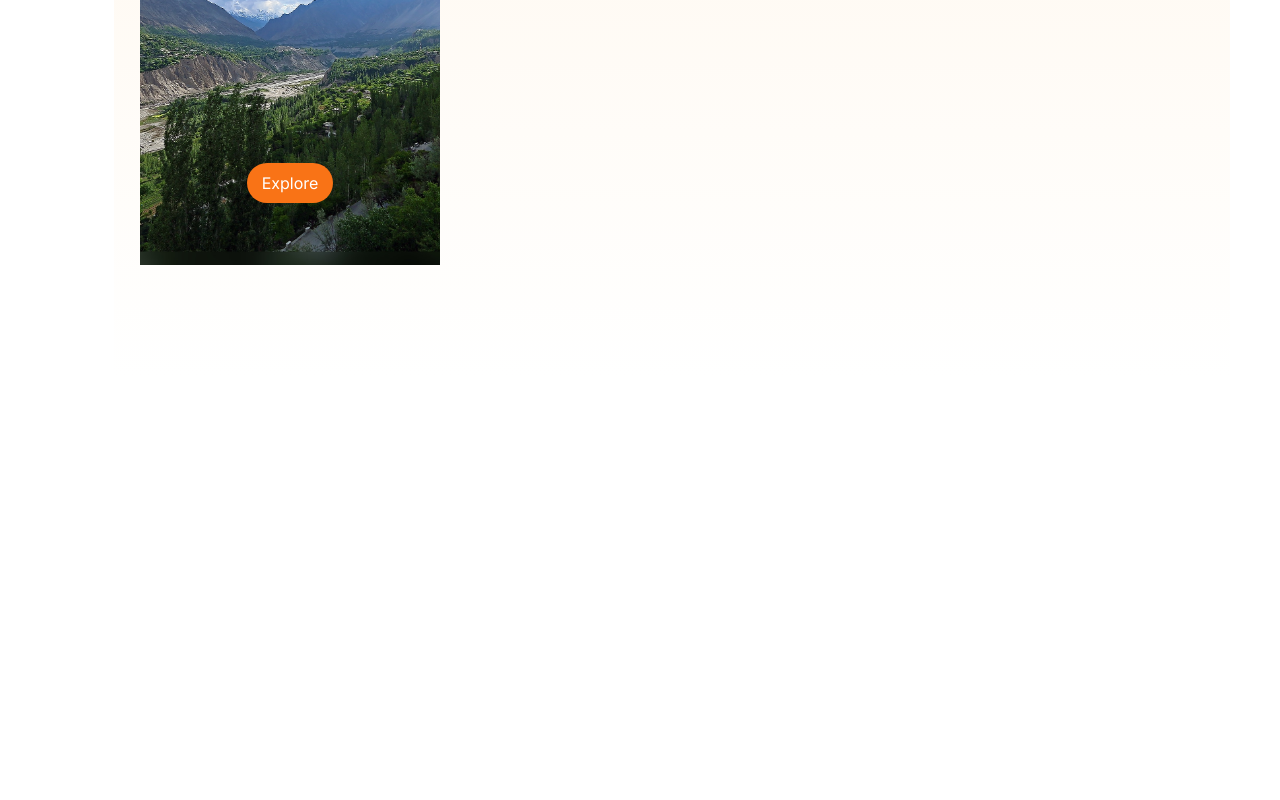
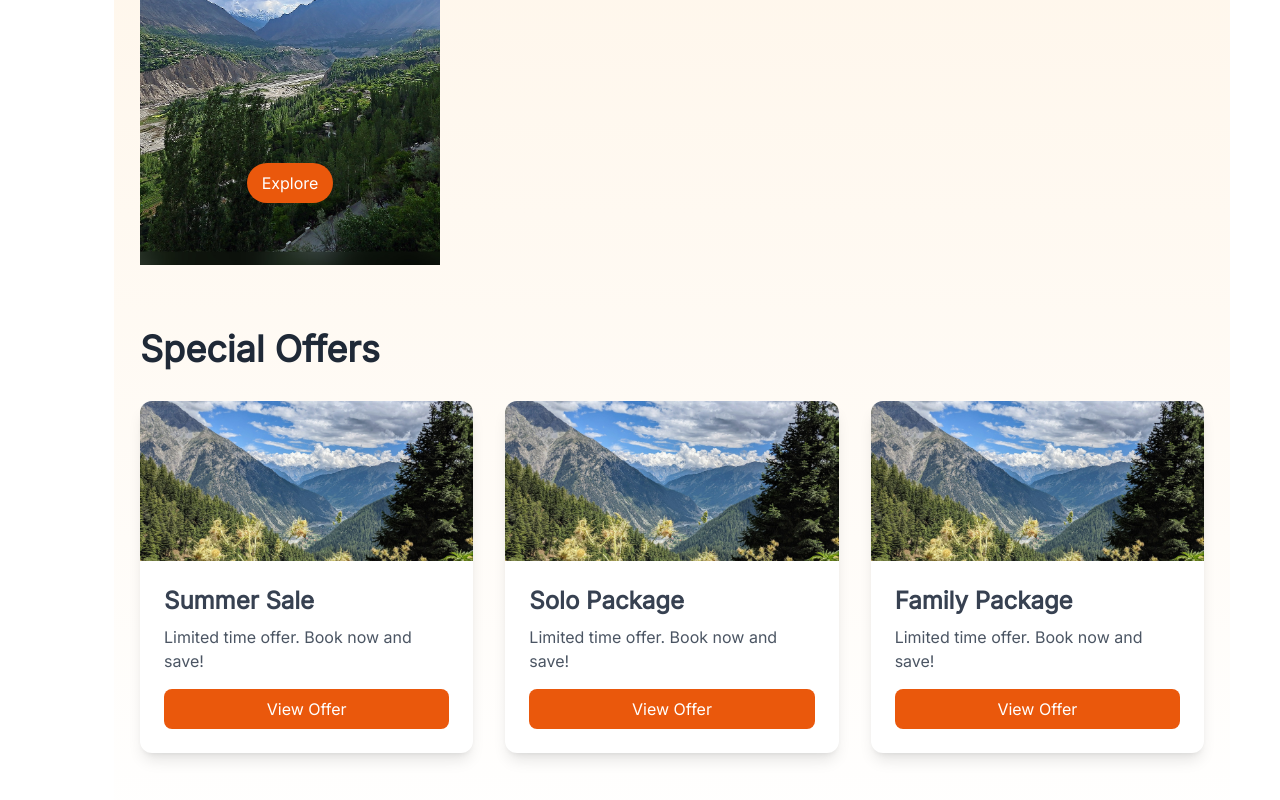
Before and after one commit to areebahmed575/FYP-Project, a Next.js app: page /Packages in a window 1280 px wide. Shown: the part 1178-1978 px from the top of the page. Before the commit the page ends 1580 px from the top, so only its background shows below. Built offline with nearby package versions, Linux system fonts and the light colour scheme.

Commit message:
Eslintrc rule change

```diff
--- a/src/app/Packages/page.jsx
+++ b/src/app/Packages/page.jsx
@@ -1,6 +1,7 @@
 import React from 'react'
 import SearchBar from '../components/SearchBar/SearchBar'
 import PackageBox from '../components/PackageBox/PackageBox'
+import Image from 'next/image'
 
 const PackagesPage = () => {
     return (
@@ -16,12 +17,36 @@ const PackagesPage = () => {
                         <p className='text-gray-500'>Save destinations all in one place—even if you're not ready to book</p>
                     </div>
                     <div className='flex justify-between flex-wrap'>
-                        <PackageBox />
-                        <PackageBox />
-                        <PackageBox />
-                        <PackageBox />
+                        {
+                            [1, 2, 3, 4].map((item) => (
+                                <PackageBox />
+                            ))
+                        }
                     </div>
                 </div>
+                <section className="mb-16">
+                    <h2 className="text-4xl font-semibold mb-8 text-gray-800">Special Offers</h2>
+                    <div className="grid md:grid-cols-3 gap-8">
+                        {['Summer Sale', 'Solo Package', 'Family Package'].map((offer) => (
+                            <div key={offer} className="bg-white rounded-xl shadow-lg overflow-hidden">
+                                <Image
+                                    src={`/hunzaValley2.jpg`}
+                                    alt={offer}
+                                    width={400}
+                                    height={200}
+                                    className="w-full h-40 object-cover"
+                                />
+                                <div className="p-6">
+                                    <h3 className="text-2xl font-semibold mb-2 text-gray-700">{offer}</h3>
+                                    <p className="text-gray-600 mb-4">Limited time offer. Book now and save!</p>
+                                    <button className="w-full bg-orange-600 text-white py-2 rounded-lg hover:bg-orange-700 transition duration-300">
+                                        View Offer
+                                    </button>
+                                </div>
+                            </div>
+                        ))}
+                    </div>
+                </section>
             </main>
         </div>
     )
--- a/src/app/components/PackageBox/PackageBox.jsx
+++ b/src/app/components/PackageBox/PackageBox.jsx
@@ -17,7 +17,7 @@ const PackageBox = () => {
                             <p className='text-[20px]'>PKR <span>16,000</span></p>
                         </div>
                         <Link href={"/Packages"} className='flex-[1] '>
-                            <p className='bg-orange-500 px-[15px] py-[8px] rounded-full text-white hover:bg-orange-700 transition duration-150'>
+                            <p className='bg-orange-600 px-[15px] py-[8px] rounded-full text-white hover:bg-orange-700 transition duration-150'>
                                 Explore
                             </p>
                         </Link>
```
Also changed, not shown: .eslintrc.json.
